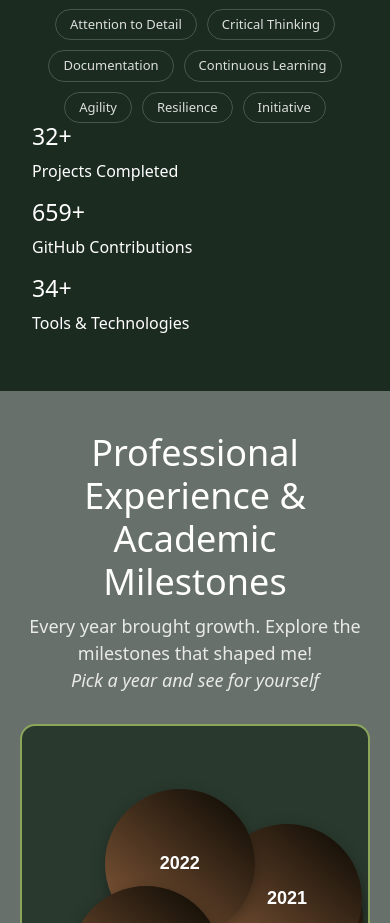
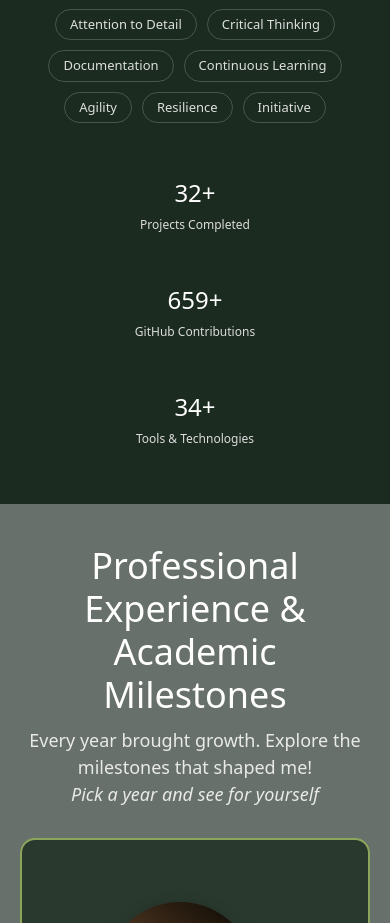
Before and after one commit to gititbunny/nn-react-portfolio, a React (Create React App) app in the folder portfolio/: page / in a window 390 px wide. Shown: the part 6522-7445 px from the top of the page. Built offline with nearby package versions, Linux system fonts and the light colour scheme.

Commit message:
Update stats styling

```diff
--- a/portfolio/src/styles/Skills.css
+++ b/portfolio/src/styles/Skills.css
@@ -69,3 +69,52 @@
     padding: 5px 14px;
   }
 }
+
+.stats-row {
+  margin-top: 40px;
+  display: flex;
+  justify-content: center;
+  gap: 50px;
+  flex-wrap: wrap;
+}
+
+.stat {
+  padding: 20px 30px;
+  min-width: 150px;
+  text-align: center;
+  transition: transform 0.3s ease;
+}
+
+.stat:hover {
+  transform: scale(1.05);
+}
+
+.stat h3 {
+  font-size: 36px;
+  margin: 0;
+  color: white;
+}
+
+.stat p {
+  margin: 8px 0 0;
+  font-size: 14px;
+  color: #ddd;
+}
+
+@media (max-width: 768px) {
+  .stats-row {
+    gap: 20px;
+  }
+
+  .stat h3 {
+    font-size: 24px;
+  }
+
+  .stat p {
+    font-size: 12px;
+  }
+
+  .stat {
+    padding: 16px 20px;
+  }
+}
```
